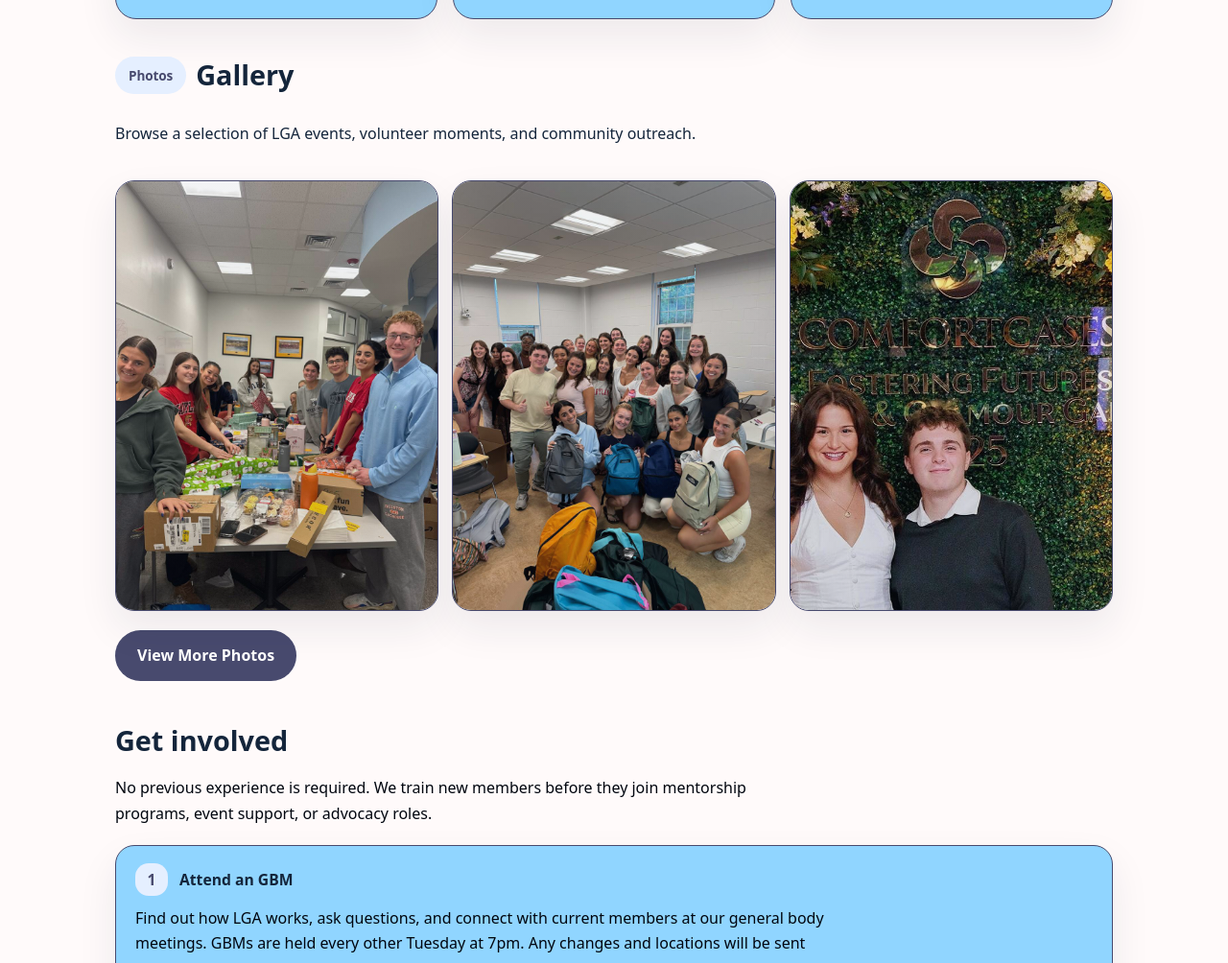
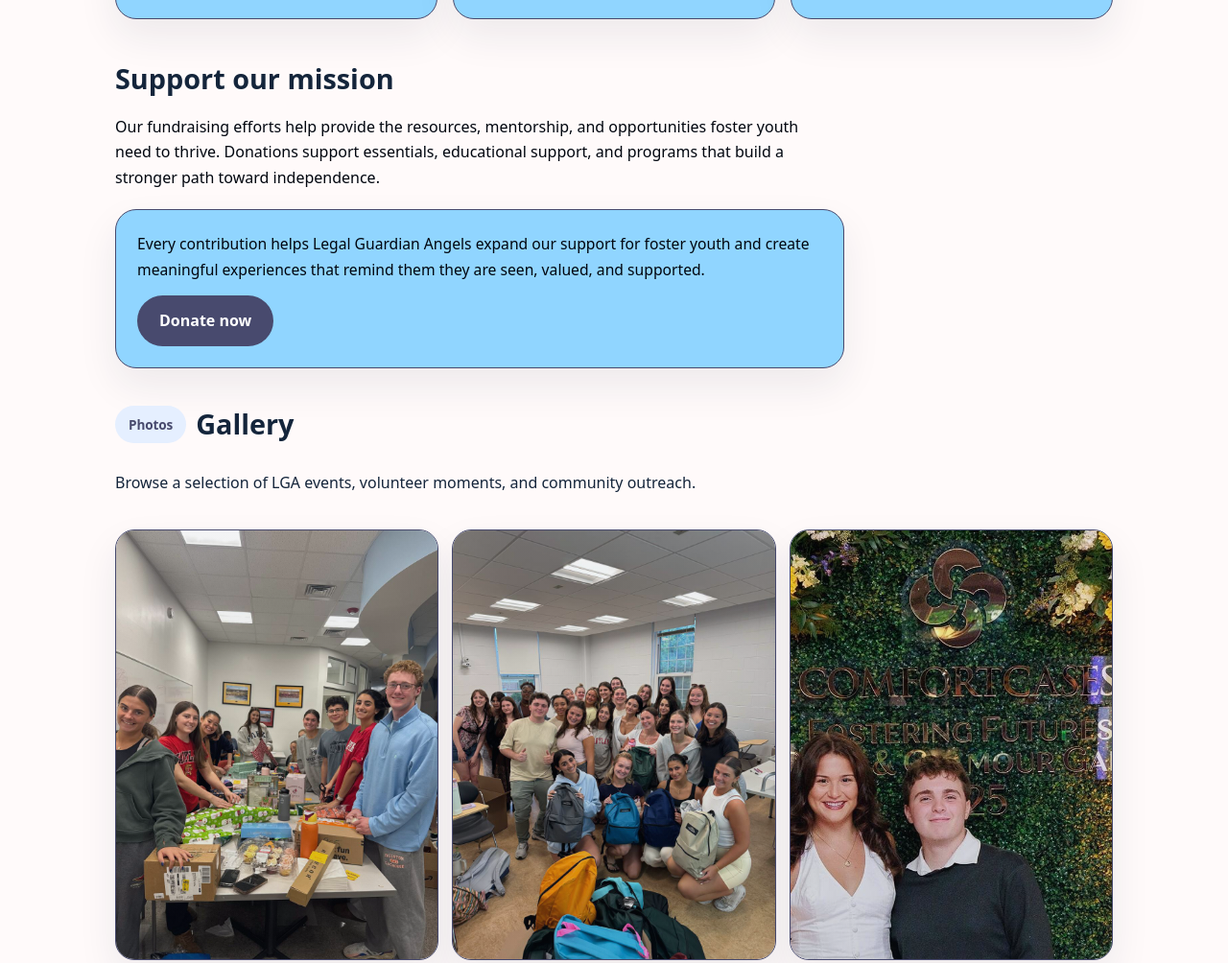
Before and after one commit to rblume500/legal-guardian-angels, a plain HTML site: page index.html in a window 1280 px wide. Shown: the part 1612-2616 px from the top of the page at 96% size. Drawn offline with Linux system fonts and the light colour scheme; a web font is replaced by a local one.

Commit message:
Update website

```diff
--- a/index.html
+++ b/index.html
@@ -442,6 +442,7 @@
       <nav>
         <a href="#about">About</a>
         <a href="#programs">Programs</a>
+        <a href="#fundraising">Fundraising</a>
         <a href="#gallery">Gallery</a>
         <a href="#join">Get Involved</a>
         <a href="#contact">Contact</a>
@@ -501,6 +502,17 @@
           <p>Hear from professionals, advocates, and individuals with lived experience as they share insights on foster care, child welfare, and advocacy. Learn, ask questions, and gain a deeper understanding of the issues affecting youth in foster care. Some of our welcome speakers includes, but not limited to: Maryland Supreme Court Justice Angela Eaves, Comfort Cases founder Rob Scheer, and CINA attorney Richard Perry.
 </p>
         </article>
+      </div>
+    </section>
+
+    <section id="fundraising" class="section">
+      <h2>Support our mission</h2>
+      <p>Our fundraising efforts help provide the resources, mentorship, and opportunities foster youth need to thrive. Donations support essentials, educational support, and programs that build a stronger path toward independence.</p>
+      <div class="card" style="margin-top:20px;max-width:760px;">
+        <p>Every contribution helps Legal Guardian Angels expand our support for foster youth and create meaningful experiences that remind them they are seen, valued, and supported.</p>
+        <div class="hero-actions" style="margin-top:0;">
+          <a href="https://www.spotfund.com/story/1d120779-6654-4a64-a59e-068f6ab8086c?SFID=EmpowerFosterYouth" class="btn btn-primary" target="_blank" rel="noopener noreferrer">Donate now</a>
+        </div>
       </div>
     </section>
 
@@ -569,7 +581,7 @@
         </div>
         <div>
           <h3>Quick links</h3>
-          <p><a href="#about">About</a><br /><a href="#programs">Programs</a><br /><a href="#gallery">Gallery</a><br /><a href="#join">Get Involved</a><br /><a href="#contact">Contact</a></p>
+          <p><a href="#about">About</a><br /><a href="#programs">Programs</a><br /><a href="#fundraising">Fundraising</a><br /><a href="#gallery">Gallery</a><br /><a href="#join">Get Involved</a><br /><a href="#contact">Contact</a></p>
         </div>
         <div>
           <h3>Built with care</h3>
```
